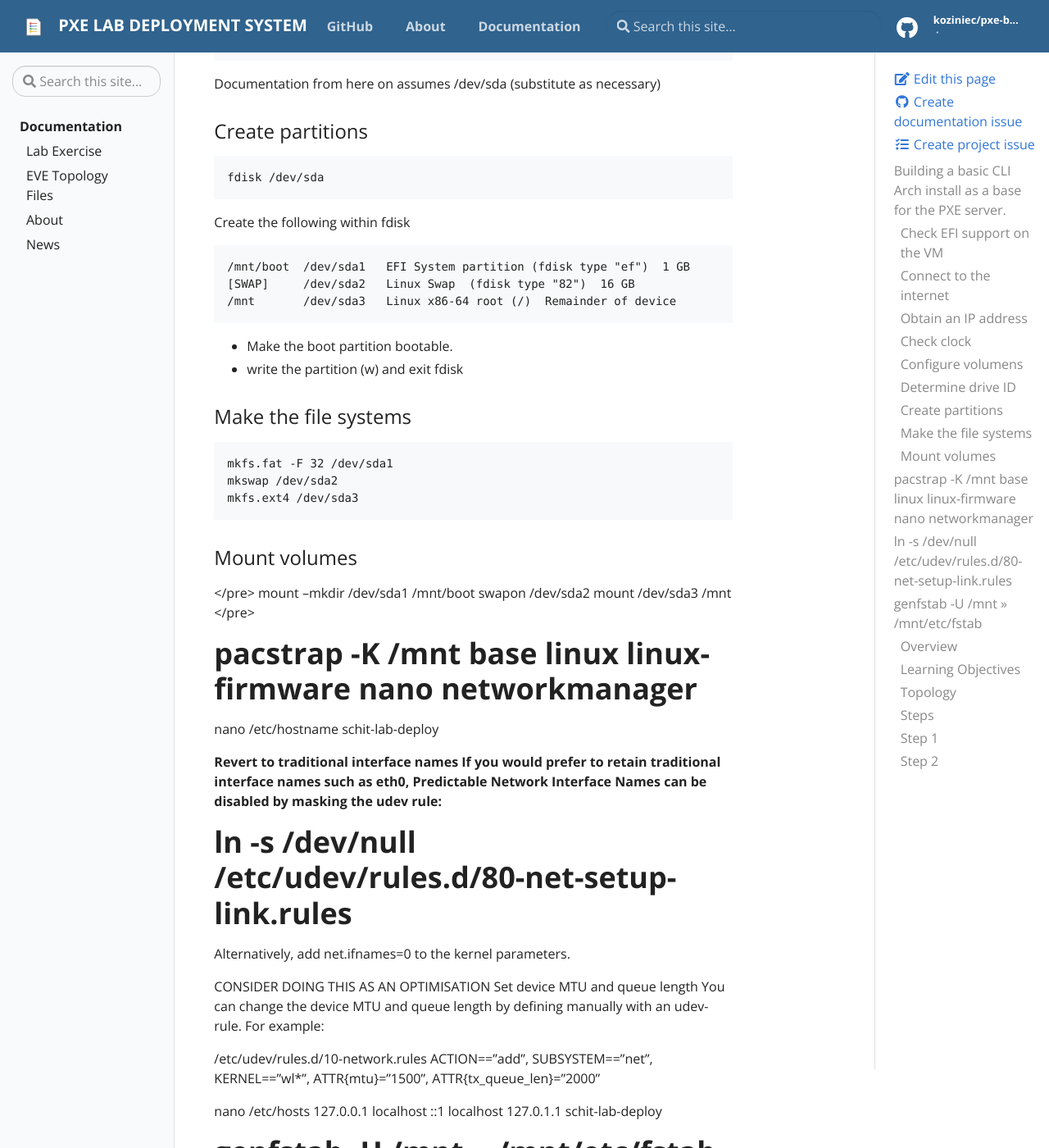
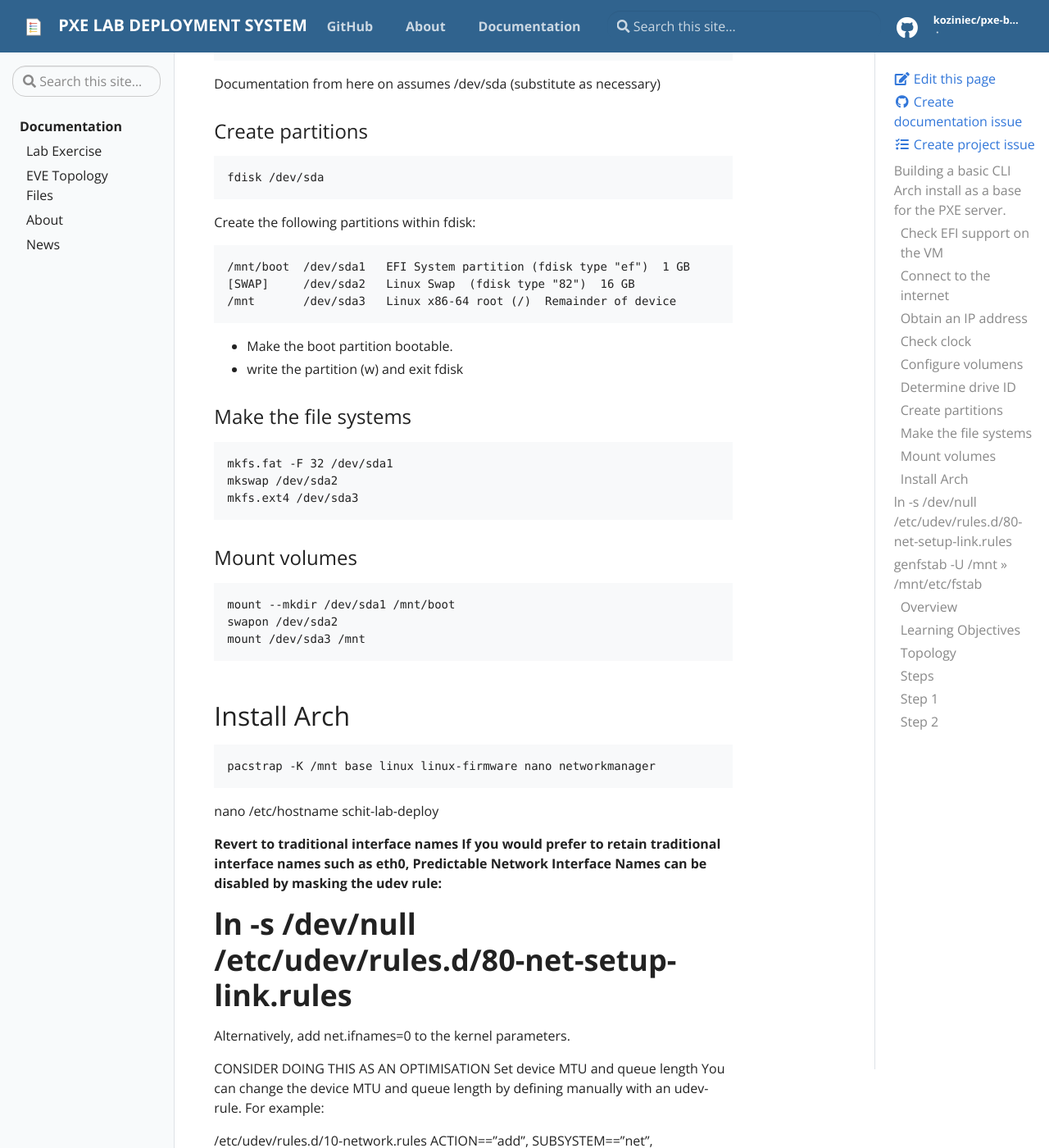
Before and after one commit to koziniec/pxe-boot, a Jekyll site: the page built from _docs/Arch Installation.md, in a window 1280 px wide and 1400 px high, scrolled down 1311 px. Shown: the whole window at 82% size. Built offline with Jekyll 4.4.1, drawn with Linux system fonts in a browser that asks for light colours.

Commit message:
Update Arch Installation.md

```diff
--- a/_docs/Arch Installation.md
+++ b/_docs/Arch Installation.md
@@ -49,7 +49,7 @@ Documentation from here on assumes /dev/sda (substitute as necessary)
 fdisk /dev/sda
 </pre>
 
-Create the following within fdisk
+Create the following partitions within fdisk:
 <pre>
 /mnt/boot  /dev/sda1   EFI System partition (fdisk type "ef")  1 GB
 [SWAP]     /dev/sda2   Linux Swap  (fdisk type "82")  16 GB
@@ -67,14 +67,16 @@ mkfs.ext4 /dev/sda3
 </pre>
 
 ### Mount volumes
-</pre>
+<pre>
 mount --mkdir /dev/sda1 /mnt/boot
 swapon /dev/sda2
 mount /dev/sda3 /mnt
 </pre>
 
-# pacstrap -K /mnt base linux linux-firmware nano networkmanager
-
+## Install Arch
+<pre>
+pacstrap -K /mnt base linux linux-firmware nano networkmanager
+</pre>
 
 
 nano /etc/hostname
```
